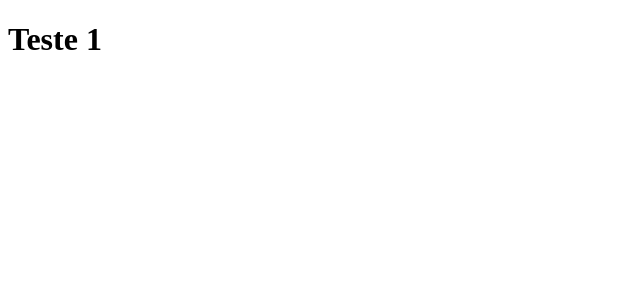
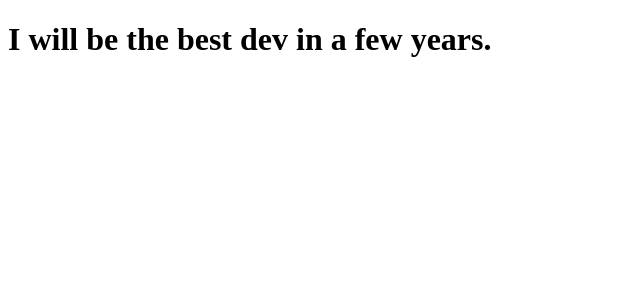
Before and after one commit to RafaelFelic/clone-tabnews, a Next.js app: page / in a window 1280 px wide. Shown: the top 300 px of the page, without its empty margins (0-640 px from the left). Built offline with nearby package versions, Linux system fonts and the light colour scheme.

Commit message:
Message added

```diff
--- a/pages/index.js
+++ b/pages/index.js
@@ -1,5 +1,5 @@
 function Home(){
-    return <h1>Teste 1</h1>
+    return <h1>I will be the best dev in a few years.</h1>
 }
 
 export default Home;
```
